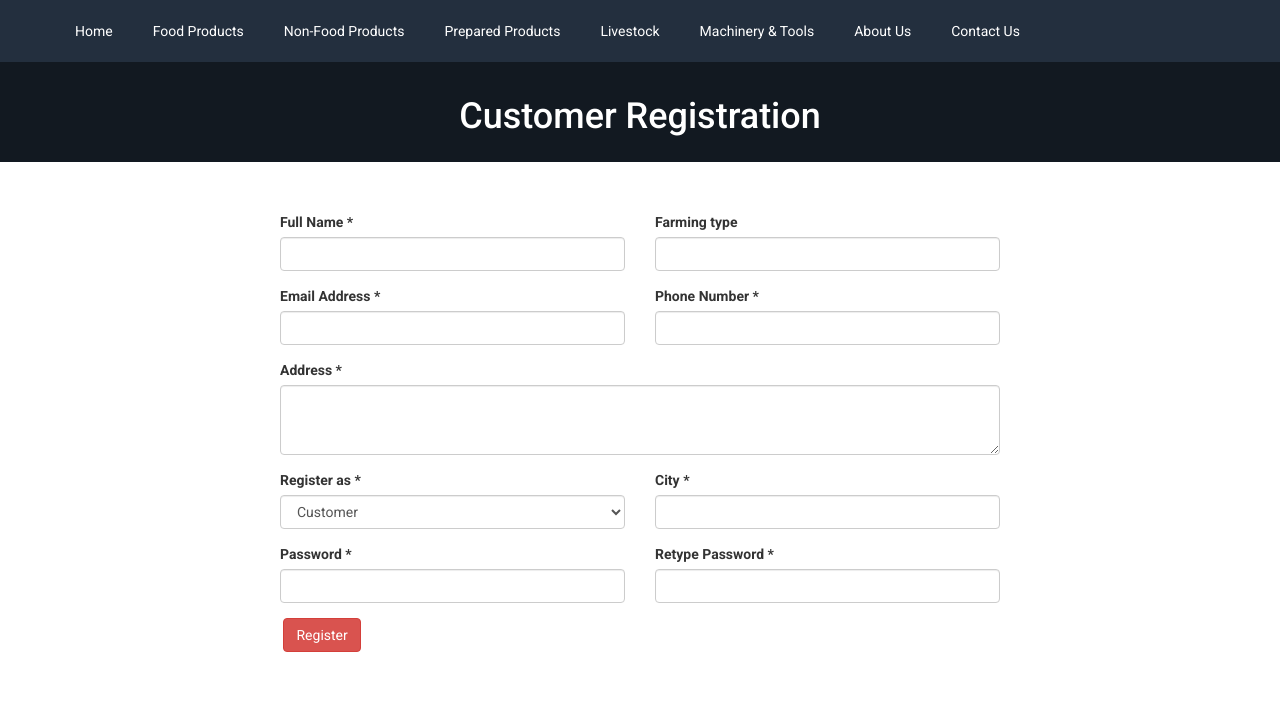
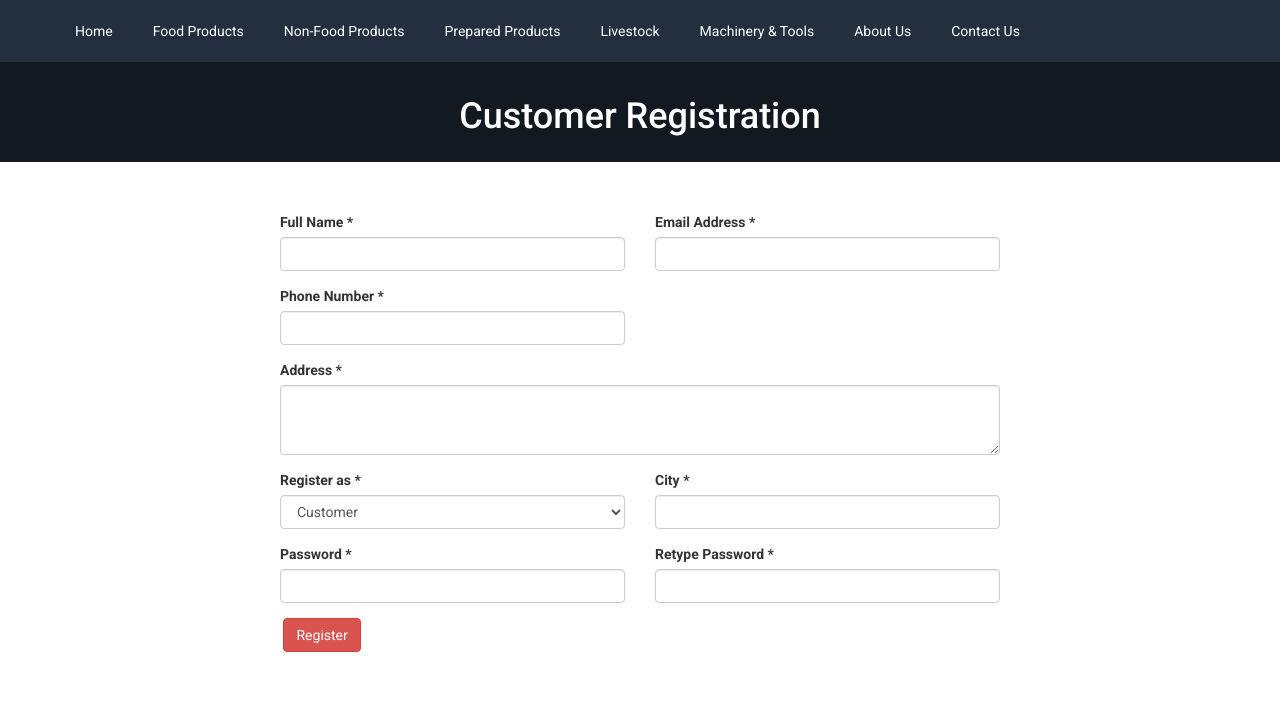
Before and after one commit to ThapsonKNyirenda/AgriConnect-Malawi, a PHP site: page /registration.php in a window 1280 px wide. Shown: the part 80-787 px from the top of the page. Run offline with PHP 8.4, Linux system fonts and the light colour scheme; data comes from the database, SQL or seed files in the repository; some libraries are stand-ins or nearby versions.

Commit message:
added files via upload

```diff
--- a/registration.php
+++ b/registration.php
@@ -45,11 +45,6 @@ if (isset($_POST['form1'])) {
     if(empty($_POST['cust_address'])) {
         $valid = 0;
         $error_message .= LANG_VALUE_125."<br>";
-    }
-
-    if(empty($_POST['farm_type'])) {
-        $valid = 0;
-        $error_message .= "Please Provide Farming type"."<br>";
     }
 
     if(empty($_POST['cust_city'])) {
@@ -117,8 +112,7 @@ if (isset($_POST['form1'])) {
                                         cust_datetime,
                                         cust_timestamp,
                                         cust_status,
-                                        acc_type,
-                                        farm_type
+                                        acc_type
                                     ) VALUES (?,?,?,?,?,?,?,?,?,?,?,?,?,?,?,?,?,?,?,?,?,?,?,?,?,?,?,?,?,?,?,?)");
 
         $statement2 = $pdo->prepare("INSERT INTO tbl_user(full_name,email,phone,password,photo,role,status) VALUES(?,?,?,?,?,?,?)");
@@ -158,8 +152,7 @@ if (isset($_POST['form1'])) {
                                         $cust_datetime,
                                         $cust_timestamp,
                                         1,
-                                        $_POST['acc_type'],
-                                        $_POST['farm_type']
+                                        $_POST['acc_type']
                                     ));
 
         // Send email for confirmation of the account
@@ -186,7 +179,6 @@ if (isset($_POST['form1'])) {
         unset($_POST['cust_email']);
         unset($_POST['cust_phone']);
         unset($_POST['cust_address']);
-        unset($_POST['farm_type']);
 
         // $success_message = LANG_VALUE_152;
 
@@ -225,10 +217,6 @@ if (isset($_POST['form1'])) {
                                 <div class="col-md-6 form-group">
                                     <label for=""><?php echo LANG_VALUE_102; ?> *</label>
                                     <input type="text" class="form-control" name="cust_name" value="<?php if(isset($_POST['cust_name'])){echo $_POST['cust_name'];} ?>">
-                                </div>
-                                <div class="col-md-6 form-group">
-                                    <label for="">Farming type</label>
-                                    <input type="text" class="form-control" name="farm_type">
                                 </div>
                                 <div class="col-md-6 form-group">
                                     <label for=""><?php echo LANG_VALUE_94; ?> *</label>
```
